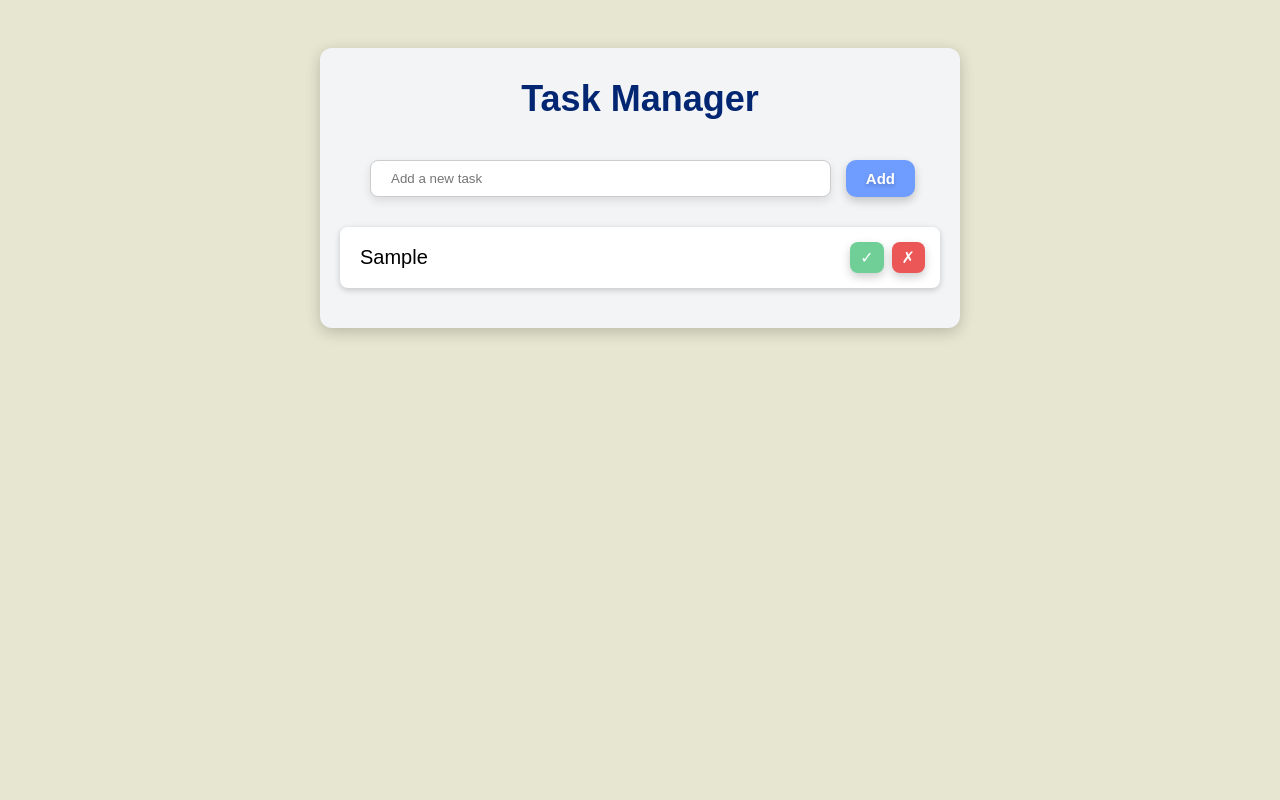
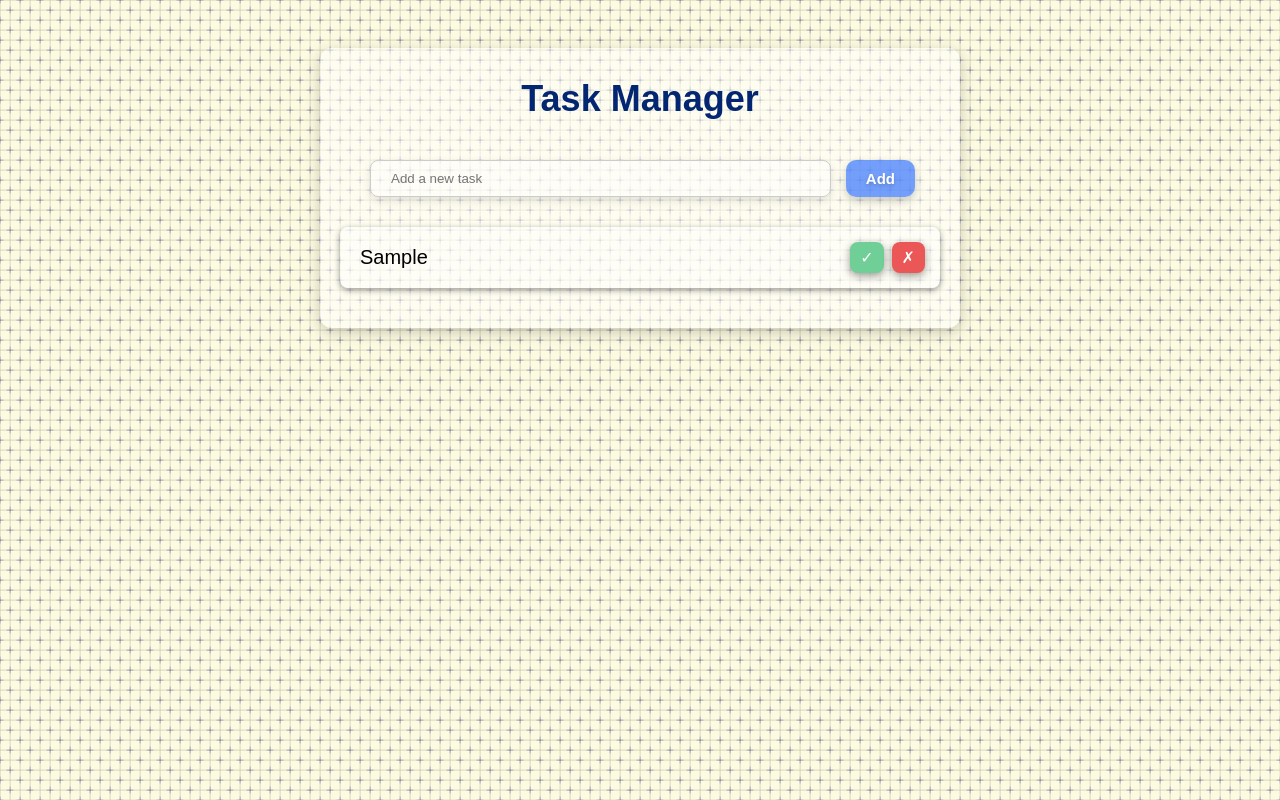
Before and after one commit to VOG0303/task-manager, a plain HTML site: page index.html in a window 1280 px wide. Both pictures are taken after typing "Sample" into the empty fields and a click on the button "Add". Drawn offline with Linux system fonts and the light colour scheme.

Commit message:
Added an absract background  and applied liquid glass effect to all elements and improved fade animation of task item and complete button.

```diff
--- a/style.css
+++ b/style.css
@@ -1,14 +1,22 @@
 /* === Body & App Container === */
 body {
     font-family: Arial, sans-serif;
-    background-color: #e7e6d0;
     display: flex;
     justify-content: center;
     padding: 40px;
+    background-color: #fcf9d8;
+    background: radial-gradient(circle, transparent 20%, rgba(252, 249, 216, 0.4) 20%, rgba(252, 249, 216, 0.4) 80%, transparent 80%, transparent),
+    radial-gradient(circle, transparent 20%, rgba(252, 249, 216, 0.4) 20%, rgba(252, 249, 216, 0.4) 80%, transparent 80%, transparent) 10px 10px,
+    linear-gradient(rgba(0, 0, 0, 0.4) 0.8px, transparent 0.8px) 0 -0.4px,
+    linear-gradient(90deg, rgba(0, 0, 0, 0.4) 0.8px, rgba(252, 249, 216, 0.4) 0.8px) -0.4px 0;
+    background-size: 20px 20px, 20px 20px, 10px 10px, 10px 10px;
 }
 
 .app {
-    background-color: #f3f4f6;
+    /* background-image: url("/assets/magicpattern-geometric-patterns-1756627685047.png");
+    background-size: 640px;
+    background-repeat: no-repeat repeat; */
+    background-color: rgba(255, 255, 255, 0.5);
     width: 600px;
     padding: 20px;
     border-radius: 12px;
@@ -21,7 +29,7 @@ body {
     font-weight: 700;
     text-align: center;
     margin: 10px 0px 30px 0px;
-    color: #032672;
+    color: rgba(3, 38, 114);
 }
 
 /* === Input & Button === */
@@ -40,22 +48,23 @@ body {
     box-shadow: 0px 4px 10px rgba(0, 0, 0, 0.1);
     cursor: pointer;
     transition: background-color 0.3s ease;
-    color: #444444;
+    color: rgb(68, 68, 68);
+    background-color: rgba(255, 255, 255, 0.5)
 }
 
 .new-task-textbox:hover {
-    background-color:#f1f1f1;
+    background-color:rgba(231, 231, 231, 0.6);
 }
 
 .new-task-textbox:focus {
     outline: none;
-    background-color:#dfdfdf;
+    background-color:rgba(212, 212, 212, 0.7);
 }
 .add-task-button {
     margin: 10px 5px 10px 10px;
     padding: 10px 20px;
     border: none;
-    background-color: #6f9dff;
+    background-color: rgba(58, 120, 255, 0.7);
     color: white;
     border-radius: 10px;
     box-shadow: 0px 4px 10px rgba(0, 0, 0, 0.2);
@@ -67,14 +76,14 @@ body {
 }
 
 .add-task-button:hover {
-    background-color: #ffffff;
-    color: #5084f3;
+    background-color: rgba(255, 255, 255, 0.6);
+    color: #417dff;
     text-shadow: 0px 2px 4px rgba(0, 0, 0, 0.3);
 
 }
 
 .add-task-button:active {
-    background-color:#d4d4d4;
+    background-color:rgba(212, 212, 212, 0.8);
 }
 /* === Task List === */
 .task-list {
@@ -85,12 +94,12 @@ body {
 
 /*=== Each task card ===*/
 .task-item {
-    background-color: #ffffff;
+    background-color: rgba(255, 255, 255, 0.4);
     padding: 15px;
     padding-left: 20px;
     margin-bottom: 10px;
     border-radius: 8px;
-    box-shadow: 0px 2px 6px rgba(0,0,0,0.2);
+    box-shadow: 0px 2px 6px rgba(0,0,0,0.4);
     font-size: 20px;
     display: flex;
     justify-content: space-between;
@@ -99,7 +108,7 @@ body {
 }
 
 .task-item:hover {
-    background-color: #fffec9;
+    background-color: rgba(255, 252, 189, 0.4);
 }
 
 /*=== Buttons inside tasks ===*/
@@ -111,12 +120,15 @@ body {
     cursor: pointer;
     font-size: 16px;
     color: white;
-    box-shadow: 0px 4px 10px rgba(0, 0, 0, 0.2);
+    box-shadow: 0px 3px 9px rgba(0, 0, 0, 0.4);
     transition: background-color 0.3s ease, color 0.5s ease, font-size 1s ease, opacity 2s ease, margin 2s ease, padding 2s ease, height 2s ease;
 }
 
+.task-item button:hover {
+    background-color: rgba(255, 255, 255, 0.3);
+}
 .task-item button:active {
-    background-color:#d4d4d4;
+    background-color:rgba(177, 177, 177, 0.5);
 }
 
 /*=== Complete button ===*/
@@ -125,7 +137,6 @@ body {
 }
 
 .complete-button:hover {
-    background-color: #ffffff;
     color: #57b883;
     font-weight: bolder;
     text-shadow: 0px 2px 4px rgba(0, 0, 0, 0.3);
@@ -137,7 +148,6 @@ body {
 }
 
 .delete-button:hover {
-    background-color: #ffffff;
     color: #d14848;
     font-weight: bolder;
     text-shadow: 0px 2px 4px rgba(0, 0, 0, 0.3);
@@ -147,11 +157,11 @@ body {
 .task-completed {
     text-decoration: line-through;
     color: #888;
-    background-color: #d9faca;
+    background-color: rgba(169, 255, 129, 0.4);
 }
 
 .task-completed:hover {
-    background-color: rgb(192, 231, 171);
+    background-color: rgba(127, 226, 82, 0.4);;
 }
 
 /*=== Class for removing ===*/
@@ -159,6 +169,5 @@ body {
     opacity: 0;
     margin: 0;
     padding: 0;
-    height: 0;
     font-size: 0;
 }
```
